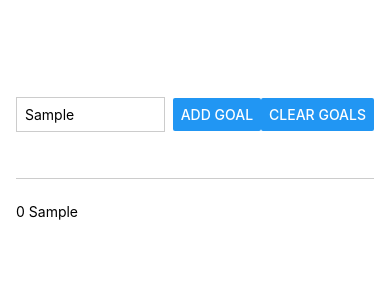
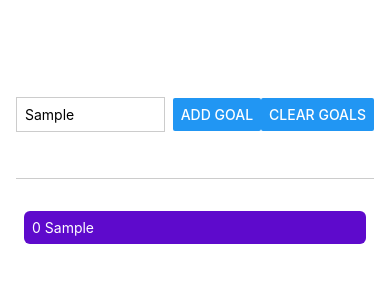
Before and after one commit to banggeunho/React-Native-Study, a React Native app: screen / in a window 390 px wide. Both pictures are taken after typing "Sample" into the empty fields and a click on the button "ADD GOAL". Shown: the top 300 px of the page. Built offline with nearby package versions, Linux system fonts and the light colour scheme.

Commit message:
feat: apply new style for goal item

```diff
--- a/App.js
+++ b/App.js
@@ -34,7 +34,10 @@
             </View>
             <View style={styles.goalsContainer}>
                 {courseGoals.map((goal, idx) =>
-                    <Text key={idx}>{idx} {goal}</Text>)}
+                    <View style={styles.goalItem} key={idx}>
+                        <Text style={styles.goalText} key={idx}>{idx} {goal}</Text>
+                    </View>
+                )}
             </View>
         </View>
     );
@@ -64,5 +67,14 @@
     },
     goalsContainer: {
         flex: 5
+    },
+    goalItem: {
+        margin: 8,
+        padding: 8,
+        borderRadius: 6,
+        backgroundColor: "#5e0acc"
+    },
+    goalText: {
+        color: "white"
     }
 });
```
